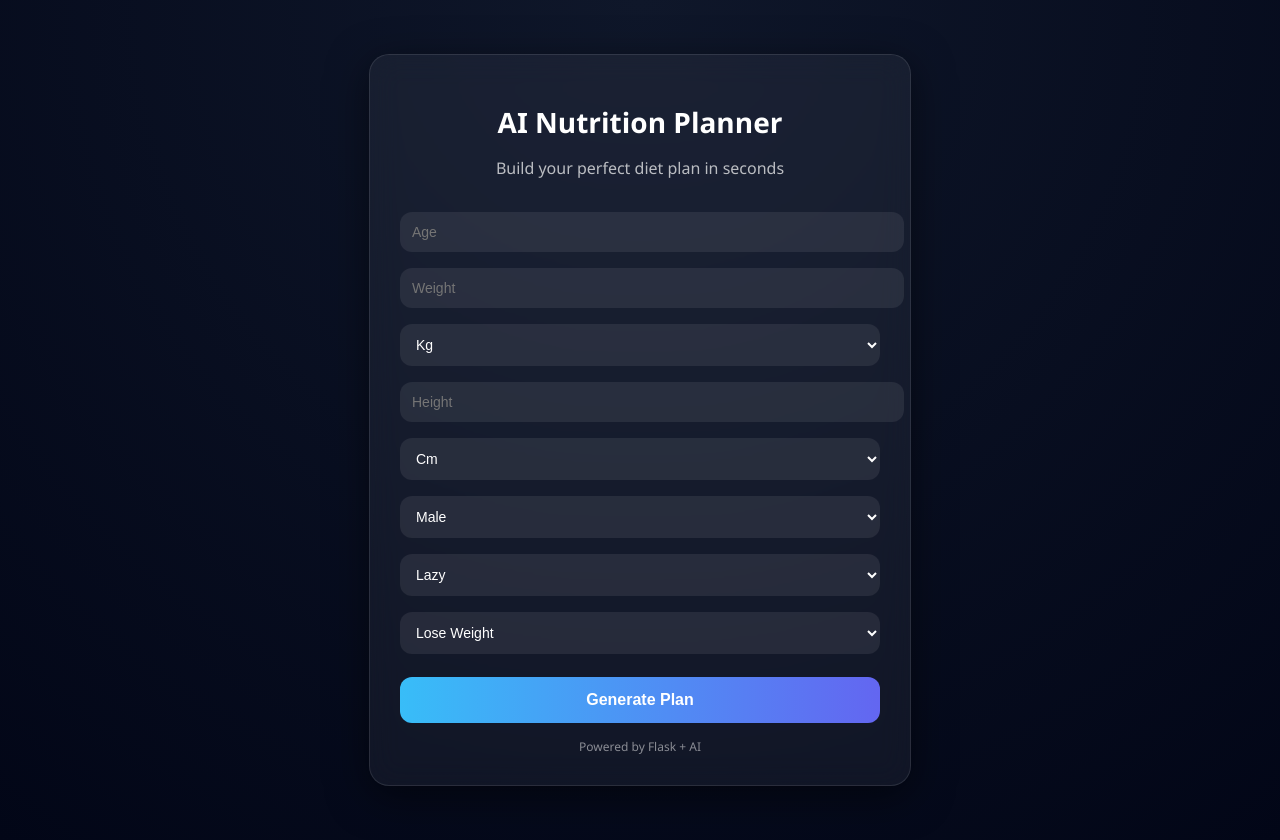
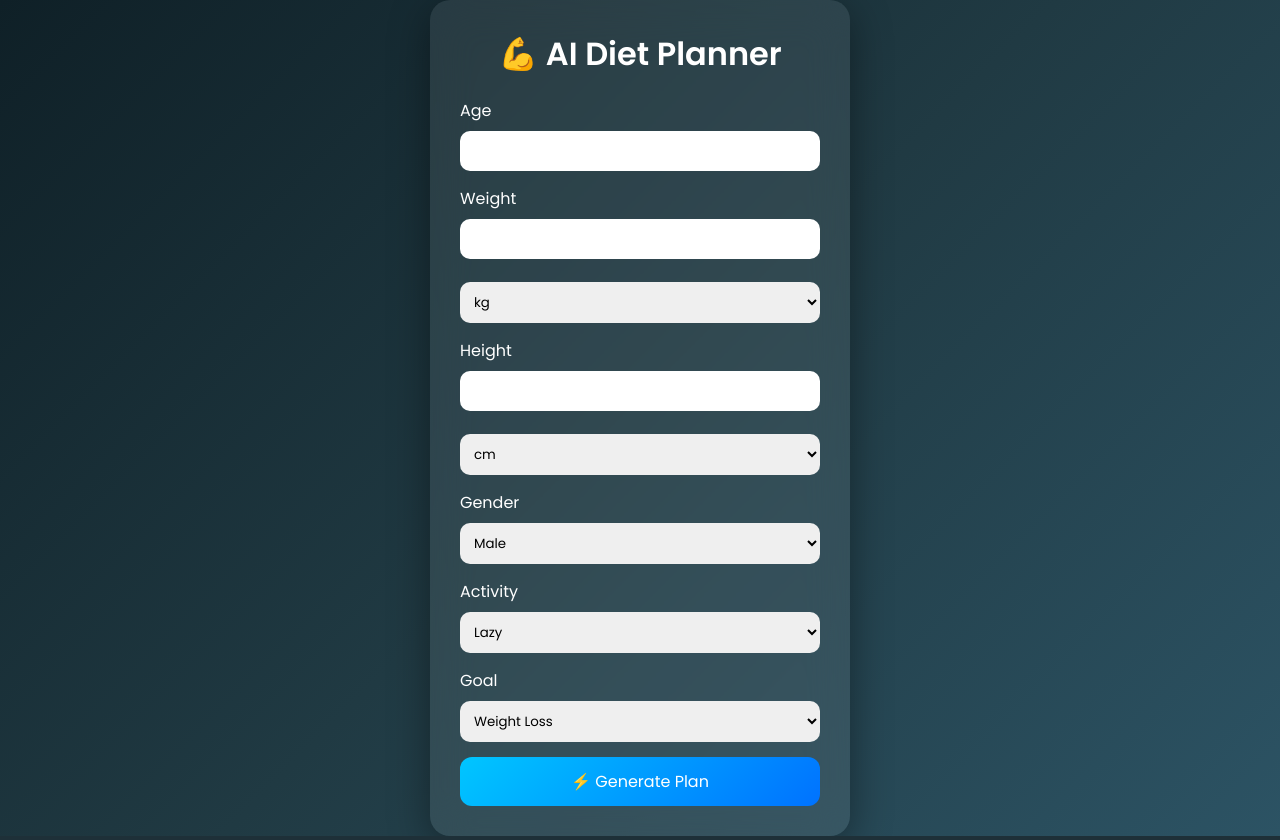
Before and after one commit to Arkop21/nutrition-website, a Flask app: page / in a window 1280 px wide. Run offline with Flask 3, Linux system fonts and the light colour scheme.

Commit message:
Update index.html

```diff
--- a/templates/index.html
+++ b/templates/index.html
@@ -1,144 +1,159 @@
 <!DOCTYPE html>
-<html>
+<html lang="en">
 <head>
-    <title>AI Nutrition Planner</title>
-    <meta name="viewport" content="width=device-width, initial-scale=1">
+<meta charset="UTF-8">
+<title>AI Nutritionist</title>
+
+<!-- Google Font -->
+<link href="https://fonts.googleapis.com/css2?family=Poppins:wght@300;400;600&display=swap" rel="stylesheet">
 
 <style>
+* {
+    margin: 0;
+    padding: 0;
+    box-sizing: border-box;
+    font-family: 'Poppins', sans-serif;
+}
+
 body {
-            margin: 0;
-            font-family: 'Segoe UI', sans-serif;
-            background: radial-gradient(circle at top, #0f172a, #020617);
+    background: linear-gradient(135deg, #0f2027, #203a43, #2c5364);
+    min-height: 100vh;
+    display: flex;
+    justify-content: center;
+    align-items: center;
     color: white;
 }
 
+/* Glass Container */
 .container {
-            display: flex;
-            justify-content: center;
-            align-items: center;
-            min-height: 100vh;
-            padding: 20px;
+    backdrop-filter: blur(20px);
+    background: rgba(255,255,255,0.08);
+    border-radius: 20px;
+    padding: 30px;
+    width: 420px;
+    box-shadow: 0 10px 40px rgba(0,0,0,0.4);
 }
 
-        .card {
-            width: 100%;
-            max-width: 480px;
-            background: rgba(255,255,255,0.05);
-            backdrop-filter: blur(15px);
-            border: 1px solid rgba(255,255,255,0.1);
-            border-radius: 20px;
-            padding: 30px;
-            box-shadow: 0 10px 40px rgba(0,0,0,0.5);
+/* Title */
+h1 {
+    text-align: center;
+    margin-bottom: 20px;
+    font-weight: 600;
 }
 
-        h1 {
-            text-align: center;
-            margin-bottom: 5px;
-            font-size: 28px;
+/* Inputs */
+input, select {
+    width: 100%;
+    padding: 10px;
+    margin-top: 8px;
+    margin-bottom: 15px;
+    border: none;
+    border-radius: 10px;
+    outline: none;
 }
 
-        p {
-            text-align: center;
-            opacity: 0.7;
-            margin-bottom: 25px;
-        }
-
-        input, select {
+/* Button */
+button {
     width: 100%;
     padding: 12px;
-            margin: 8px 0;
-            border-radius: 12px;
-            border: none;
-            background: rgba(255,255,255,0.08);
-            color: white;
-            outline: none;
-            font-size: 14px;
-        }
-
-        option {
-            color: black;
-        }
-
-        button {
-            width: 100%;
-            padding: 14px;
-            margin-top: 15px;
     border: none;
     border-radius: 12px;
-            background: linear-gradient(90deg, #38bdf8, #6366f1);
+    background: linear-gradient(135deg, #00c6ff, #0072ff);
     color: white;
     font-size: 16px;
-            font-weight: bold;
     cursor: pointer;
     transition: 0.3s;
 }
 
 button:hover {
-            transform: scale(1.03);
-            opacity: 0.9;
+    transform: scale(1.05);
 }
 
-        .footer {
-            text-align: center;
+/* Results */
+.results {
+    margin-top: 20px;
+    padding: 15px;
+    border-radius: 15px;
+    background: rgba(0,0,0,0.3);
+}
+
+.ai-box {
     margin-top: 15px;
-            font-size: 12px;
-            opacity: 0.5;
+    padding: 15px;
+    border-radius: 15px;
+    background: rgba(0,0,0,0.5);
+    white-space: pre-wrap;
 }
 </style>
+
 </head>
-
 <body>
 
 <div class="container">
 
-    <div class="card">
-
-        <h1>AI Nutrition Planner</h1>
-        <p>Build your perfect diet plan in seconds</p>
+    <h1>💪 AI Diet Planner</h1>
 
     <form method="POST">
 
-            <input name="age" placeholder="Age" required>
-            <input name="weight" placeholder="Weight" required>
+        <label>Age</label>
+        <input type="number" name="age" required>
 
+        <label>Weight</label>
+        <input type="number" step="any" name="weight" required>
         <select name="weight_unit">
-                <option value="kg">Kg</option>
-                <option value="pounds">Pounds</option>
+            <option value="kg">kg</option>
+            <option value="pounds">pounds</option>
         </select>
 
-            <input name="height" placeholder="Height" required>
-
+        <label>Height</label>
+        <input type="number" step="any" name="height" required>
         <select name="height_unit">
-                <option value="cm">Cm</option>
-                <option value="feet">Feet</option>
+            <option value="cm">cm</option>
+            <option value="feet">feet</option>
+            <option value="m">meters</option>
         </select>
 
+        <label>Gender</label>
         <select name="gender">
             <option>Male</option>
             <option>Female</option>
         </select>
 
+        <label>Activity</label>
         <select name="activity">
             <option>Lazy</option>
             <option>Normal</option>
             <option>Active</option>
         </select>
 
+        <label>Goal</label>
         <select name="goal">
-                <option value="weight_loss">Lose Weight</option>
-                <option value="weight_gain">Gain Weight</option>
-                <option value="weight_maintain">Maintain</option>
+            <option value="weight_loss">Weight Loss</option>
+            <option value="weight_gain">Weight Gain</option>
+            <option value="maintain">Maintain</option>
         </select>
 
-            <button type="submit">Generate Plan</button>
-
+        <button type="submit">⚡ Generate Plan</button>
     </form>
 
-        <div class="footer">
-            Powered by Flask + AI
+    {% if BMI %}
+    <div class="results">
+        <h3>📊 Your Stats</h3>
+        <p><b>BMI:</b> {{ BMI }}</p>
+        <p><b>Status:</b> {{ status }}</p>
+        <p><b>Calories:</b> {{ calories }}</p>
+        <p><b>Protein:</b> {{ protein }} g</p>
+        <p><b>Fat:</b> {{ fat }} g</p>
+        <p><b>Carbs:</b> {{ carbs }} g</p>
     </div>
+    {% endif %}
 
+    {% if ai_plan %}
+    <div class="ai-box">
+        <h3>🤖 AI Diet Plan</h3>
+        {{ ai_plan }}
     </div>
+    {% endif %}
 
 </div>
 
```
Lines whose indentation alone changed are shown as unchanged.
